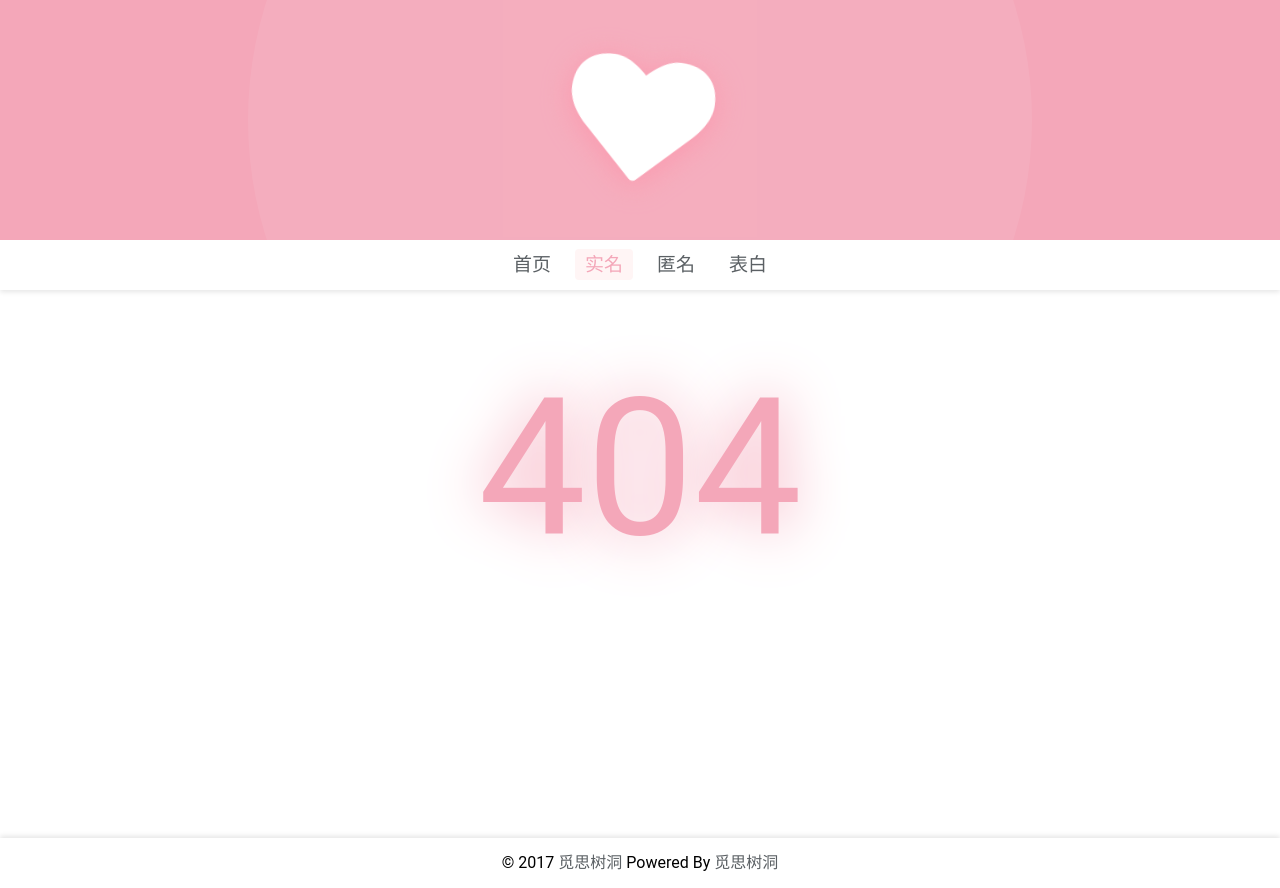
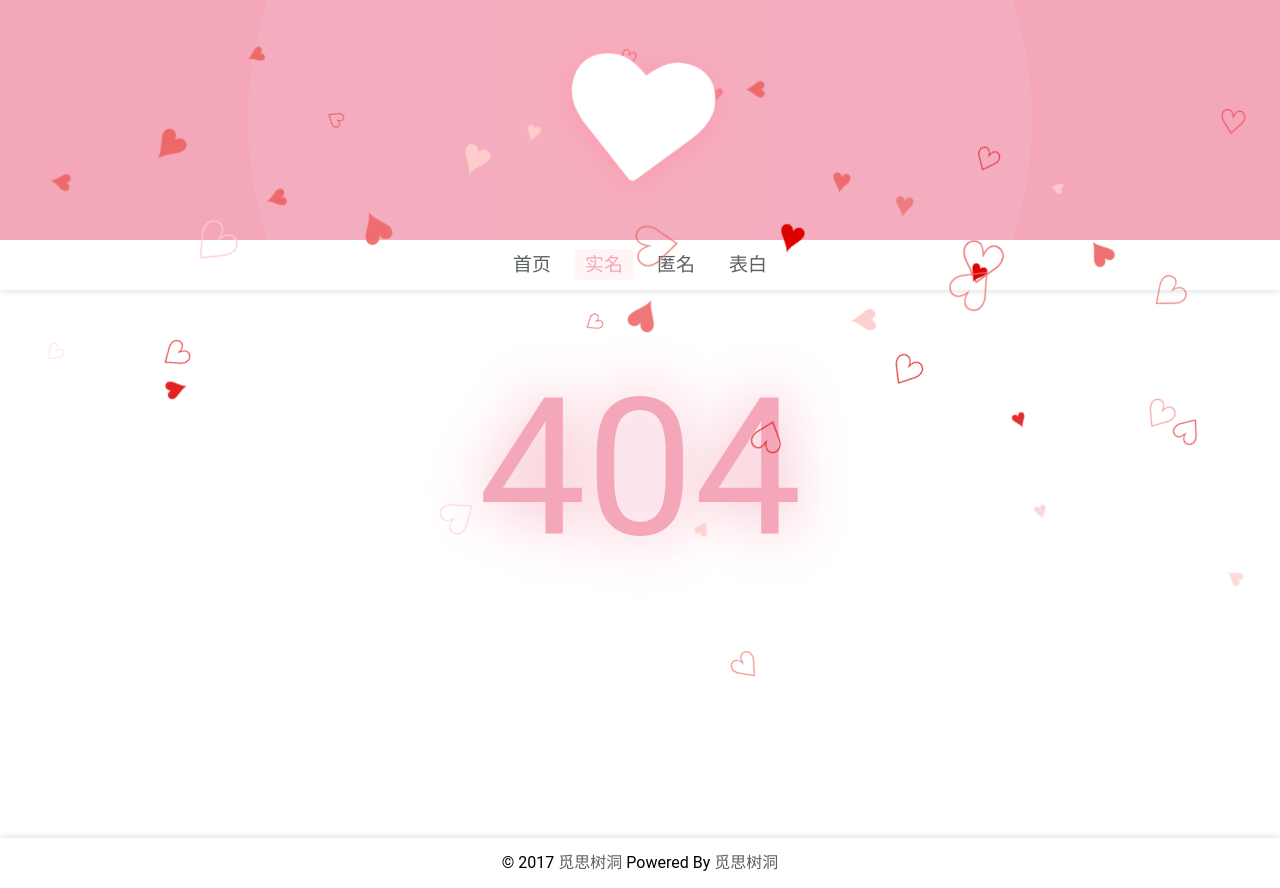
Before and after one commit to mixcm/lovewall, a PHP site: page /mous/0?pages=title in a window 1280 px wide. Run offline with PHP 8.4, Linux system fonts and the light colour scheme; data comes from the database, SQL or seed files in the repository.

Commit message:
添加了满屏爱心
一段js

```diff
--- a/content/index.php
+++ b/content/index.php
@@ -25,7 +25,7 @@
         <div id="footer">
             <script src="//cdn.bootcss.com/jquery/2.2.4/jquery.min.js"></script>
             <?php echo get_static_js ("i"); ?>
+            <script src="/static/js/main.js"></script>
         </div>
     </body>
-
 </html>
--- /dev/null
+++ b/static/js/main.js
@@ -0,0 +1,2 @@
+
+	(()=>{let h=42;let d=(n)=>Math.floor(Math.random()*n);let k=(c)=>{let s=document.createElement('style');if(!!(window.attachEvent && !window.opera)){s.styleSheet.cssText=c;}else{s.appendChild(document.createTextNode(c));}document.getElementsByTagName('head')[0].appendChild(s);};k('@keyframes u{0%{transform:rotate(0deg);}25%{transform:rotate(10deg);}50%{transform:rotate(0deg);}75%{transform:rotate(-10deg);}100%{transform:rotate(0deg);}};');k('@keyframes m{0%{margin-top:2vh;opacity:0;}20%{opacity:1.0;margin-top:0vh;margin-left:0vw;transform:rotate('+d(90)+'deg);}100%{opacity:0.4;margin-top:100vh;margin-left:'+d(4)+'vw;transform:rotate(1080deg);}};');let w=document.createElement('div');w.id='daWorld';w.style='animation:u 60s ease-in infinite;position:fixed;top:0;right:0;bottom:0;left:0;pointer-events:none;';document.body.appendChild(w);while(h--){let o=document.createElement('div');o.style=`pointer-events:none;opacity:0;animation:m ${d(14)+6}s ease-in ${d(4000)}ms infinite;z-index:1000;position:fixed;top:${d(40)}vh;left:${d(100)}vw;font-size:${d(40)+20}px;color:${['#d00','#e66','#fcc'][d(3)]};`;o.innerHTML=['♡','♥'][d(2)];w.appendChild(o);}})()
```
